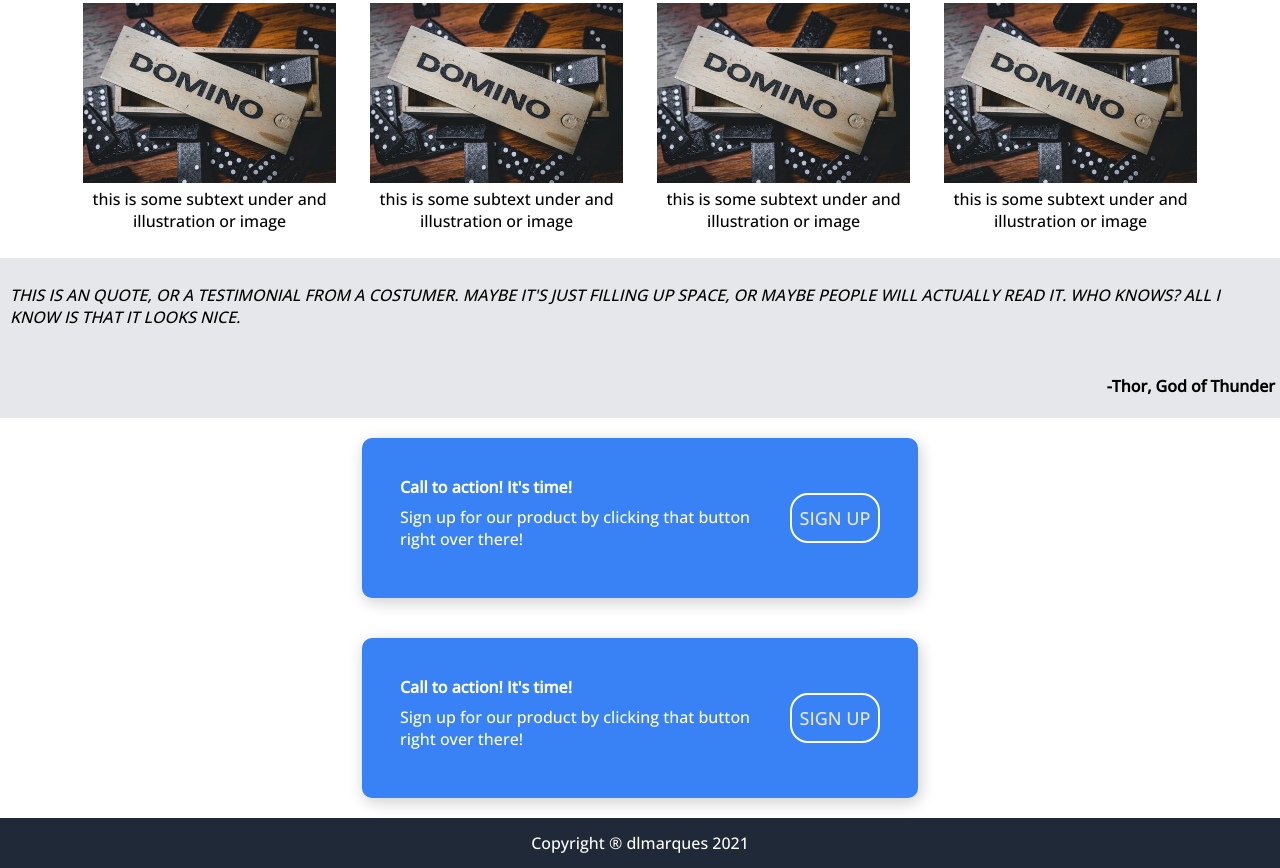
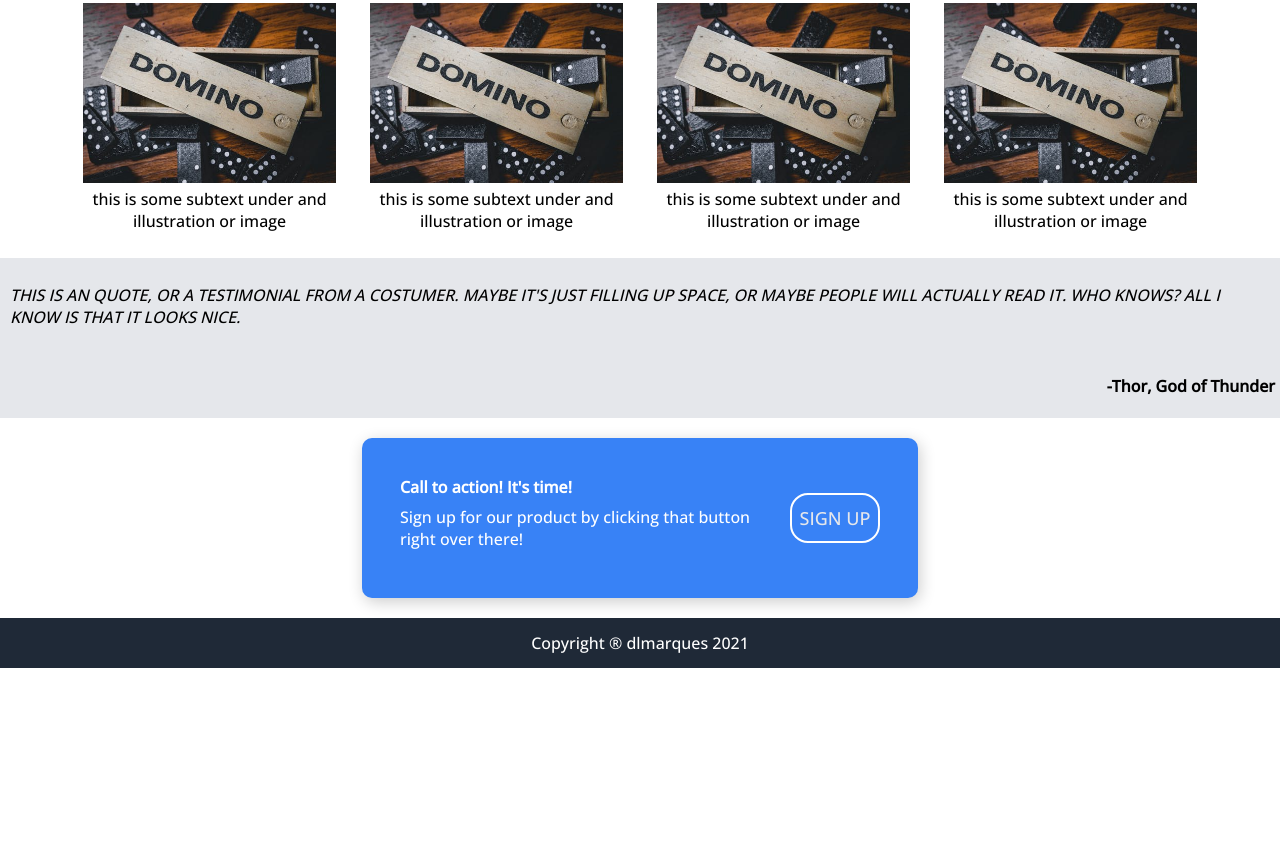
Before and after one commit to marquestest/OdinProject_LandingPage, a plain HTML site: page index.html in a window 1280 px wide. Shown: the part 407-1275 px from the top of the page. After the commit the page ends 1075 px from the top, so only its background shows below. Drawn offline with nearby package versions, Linux system fonts and the light colour scheme.

Commit message:
Update index.html

```diff
--- a/index.html
+++ b/index.html
@@ -94,21 +94,6 @@
     </div>
 </section>
 
-    <section class="sign-up">
-<div class="signup">
-    <div class="container-signup">
-        <div class="header-signup">
-            Call to action! It's time!
-        </div>
-        <div class="text-signup">
-            Sign up for our product  by clicking that button right over there!
-        </div>
-        </div>
-        <div class="button">
-        <button class="button-signup"><a href="">Sign up</a></button>
-    </div>
-    </div>
-</section>
 
 <section class="footer-sec">
 <div class="footer">
```
